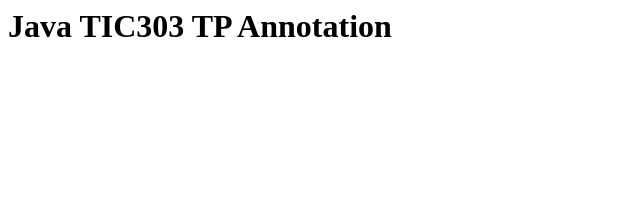
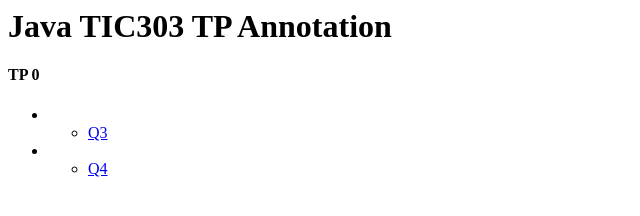
Before and after one commit to kagawish/tic303-annotation, a website: page index.html in a window 1280 px wide. Shown: the whole page, without its empty margins (0-640 px from the left). Drawn offline with Linux system fonts and the light colour scheme.

Commit message:
Edit index.html

```diff
--- a/index.html
+++ b/index.html
@@ -3,7 +3,22 @@
         <h1>
             Java TIC303 TP Annotation
         </h1>
-        <a href="build/TP0/Q3/HelloWorld.html"></a>
-        <a href="build/TP0/Q4/Livre.html"></a>
+        <h4>TP 0</h4>
+        <ul>
+            <li>
+                <ul>
+                    <li>
+                        <a href="build/TP0/Q3/HelloWorld.html">Q3</a>
+                    </li>
+                </ul>
+            </li>
+            <li>
+                <ul>
+                    <li>
+                        <a href="build/TP0/Q4/Livre.html">Q4</a>
+                    </li>
+                </ul>
+            </li>
+        </ul>
     </body>
 </html>
```
